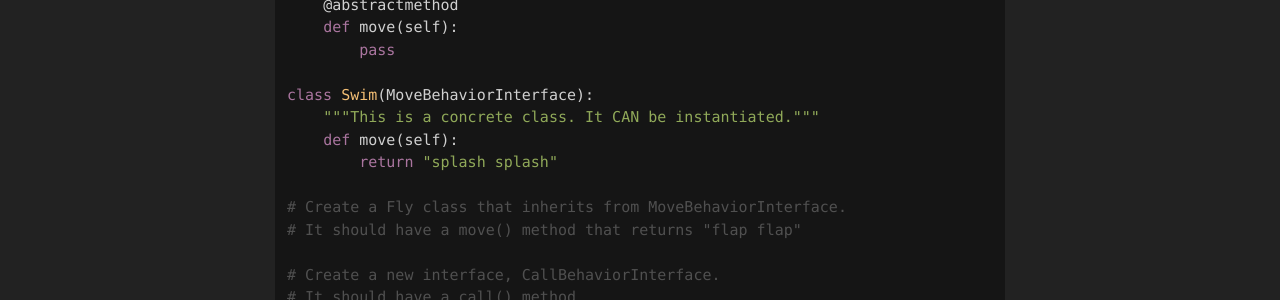
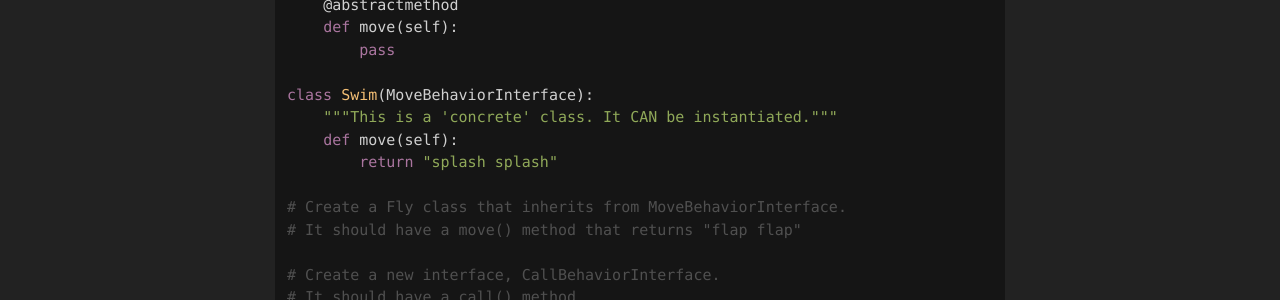
Before and after one commit to chicagopython/algosig, a Jekyll site: the page built from _posts/2021-01-07-strategy-pattern.md, in a window 1280 px wide and 900 px high, scrolled down 1127 px. Shown: the part 152-452 px from the top of the window. Built offline with Jekyll 4.4.1, drawn with Linux system fonts in a browser that asks for light colours; nearby versions of some CDN libraries; our own code applies the rules of GitHub Pages for plain Markdown files.

Commit message:
formatting

```diff
--- a/_posts/2021-01-07-strategy-pattern.md
+++ b/_posts/2021-01-07-strategy-pattern.md
@@ -35,7 +35,7 @@ class MoveBehaviorInterface(ABC):
         pass
 
 class Swim(MoveBehaviorInterface):
-    """This is a concrete class. It CAN be instantiated."""
+    """This is a 'concrete' class. It CAN be instantiated."""
     def move(self):
         return "splash splash"
 
```
